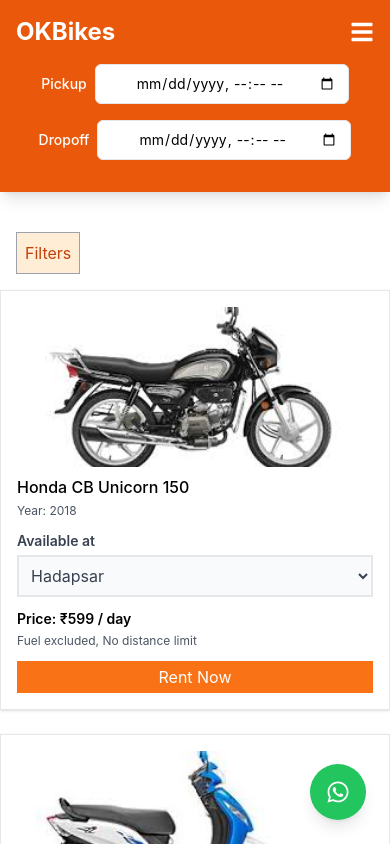
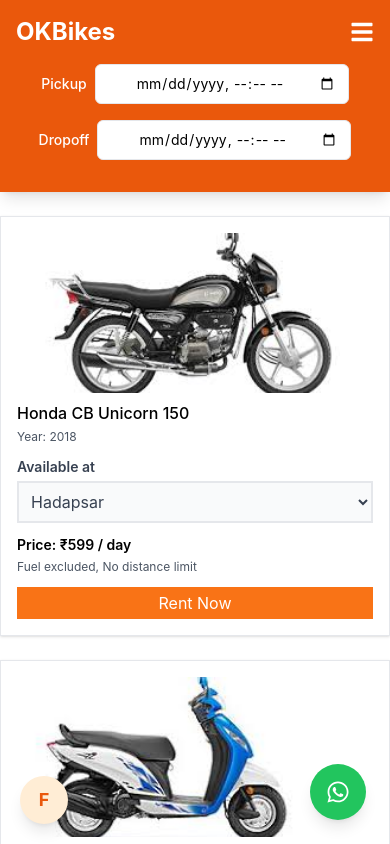
Before and after one commit to rishiram21/vegobike_rental_frontend_users, a React (Vite) app: page /hero in a window 390 px wide. Shown: the top 844 px of the page. Built offline with nearby package versions, Linux system fonts and the light colour scheme.

Commit message:
filter button on small screen

```diff
--- a/src/components/BikeList.jsx
+++ b/src/components/BikeList.jsx
@@ -1,7 +1,6 @@
 import React, { useState } from "react";
 import { useNavigate } from "react-router-dom";
 
-// Updated bike data with deposit fixed to ₹500
 const bikes = [
   { id: 1, name: "Honda CB Unicorn 150", basePrice: 599, img: "/bikes/splender.jpg", type: "Manual", seating: "2-Seater", fuel: "Petrol", deposit: 500, makeYear: 2018, locations: ["Hadapsar", "Wakad"] },
   { id: 2, name: "Honda Activa 5G", basePrice: 399, img: "/bikes/activai.jpg", type: "Automatic", seating: "2-Seater", fuel: "Petrol", deposit: 500, makeYear: 2019, locations: ["Wakad", "Kothrud"] },
@@ -13,7 +12,6 @@
   { id: 8, name: "TVS Jupiter", basePrice: 299, img: "/bikes/jupiter.jpg", type: "Automatic", seating: "2-Seater", fuel: "Petrol", deposit: 500, makeYear: 2020, locations: ["Kothrud", "Hadapsar"] },
   { id: 9, name: "Royal Enfield Classic 350", basePrice: 999, img: "/bikes/activa.jpg", type: "Manual", seating: "2-Seater", fuel: "Petrol", deposit: 500, makeYear: 2017, locations: ["Wakad"] },
   { id: 10, name: "Bajaj Pulsar 150", basePrice: 499, img: "/bikes/pulsar.jpg", type: "Manual", seating: "2-Seater", fuel: "Petrol", deposit: 500, makeYear: 2021, locations: ["Kothrud", "Hadapsar"] },
-
 ];
 
 const BikeList = () => {
@@ -21,7 +19,7 @@
   const [filteredBikes, setFilteredBikes] = useState(bikes);
   const [selectedFilters, setSelectedFilters] = useState({ transmissionType: [], fuelType: [], location: "" });
   const [sortOrder, setSortOrder] = useState("");
-  const [showFilters, setShowFilters] = useState(false);  // State to toggle filter section visibility
+  const [isFilterOpen, setIsFilterOpen] = useState(false);
 
   const toggleFilter = (filterArray, value) =>
     filterArray.includes(value) ? filterArray.filter((item) => item !== value) : [...filterArray, value];
@@ -52,19 +50,12 @@
 
   return (
     <div className="container mx-auto py-6 border-6 flex flex-col lg:flex-row">
-      {/* Mobile Filter Toggle Button */}
-      <div className="lg:hidden flex justify-start p-4">
-        <button
-          className="p-2 bg-orange-100 text-orange-700 border border-gray-400 transition-all duration-300 ease-in-out transform hover:bg-orange-300 hover:scale-105"
-          onClick={() => setShowFilters(!showFilters)}
+      {/* Filter Section */}
+      <aside
+        className={`w-full lg:w-1/4 bg-gray-100 p-4 mb-6 lg:mb-0 transition-all duration-300 ease-in-out ${
+          isFilterOpen ? "block" : "hidden"
+        } lg:block`}
       >
-          Filters
-        </button>
-      </div>
-
-      {/* Filter Section */}
-      {showFilters && (
-        <aside className="w-full lg:w-1/4 bg-gray-100 p-4 mb-6 lg:mb-0">
         <h3 className="text-lg font-bold mb-4 text-gray-900">Filters</h3>
         <div className="mb-6">
           <h4 className="font-semibold mb-2 text-sm text-gray-700">Transmission Type</h4>
@@ -106,7 +97,14 @@
           </button>
         </div>
       </aside>
-      )}
+
+      {/* Toggle Button for Small Screens */}
+      <button
+        className="lg:hidden fixed bottom-5 left-5 w-12 h-12 bg-orange-100 text-orange-600 rounded-full shadow-lg flex items-center justify-center transition-transform transform hover:scale-110 z-50"
+        onClick={() => setIsFilterOpen(!isFilterOpen)}
+      >
+        <span className="text-lg font-bold">F</span>
+      </button>
 
       {/* Bike Listing */}
       <main className="w-full lg:w-3/4 pl-0 lg:pl-6">
@@ -116,7 +114,6 @@
               <img src={bike.img} alt={bike.name} className="w-full h-40 object-cover" />
               <h3 className="text-base font-medium mt-2 truncate">{bike.name}</h3>
               <p className="text-xs text-gray-600 mt-1">Year: {bike.makeYear}</p>
-
               {/* "Available at" Dropdown */}
               <div className="mt-3 text-sm font-semibold text-gray-700">Available at</div>
               <select
```
Lines whose indentation alone changed are shown as unchanged.
